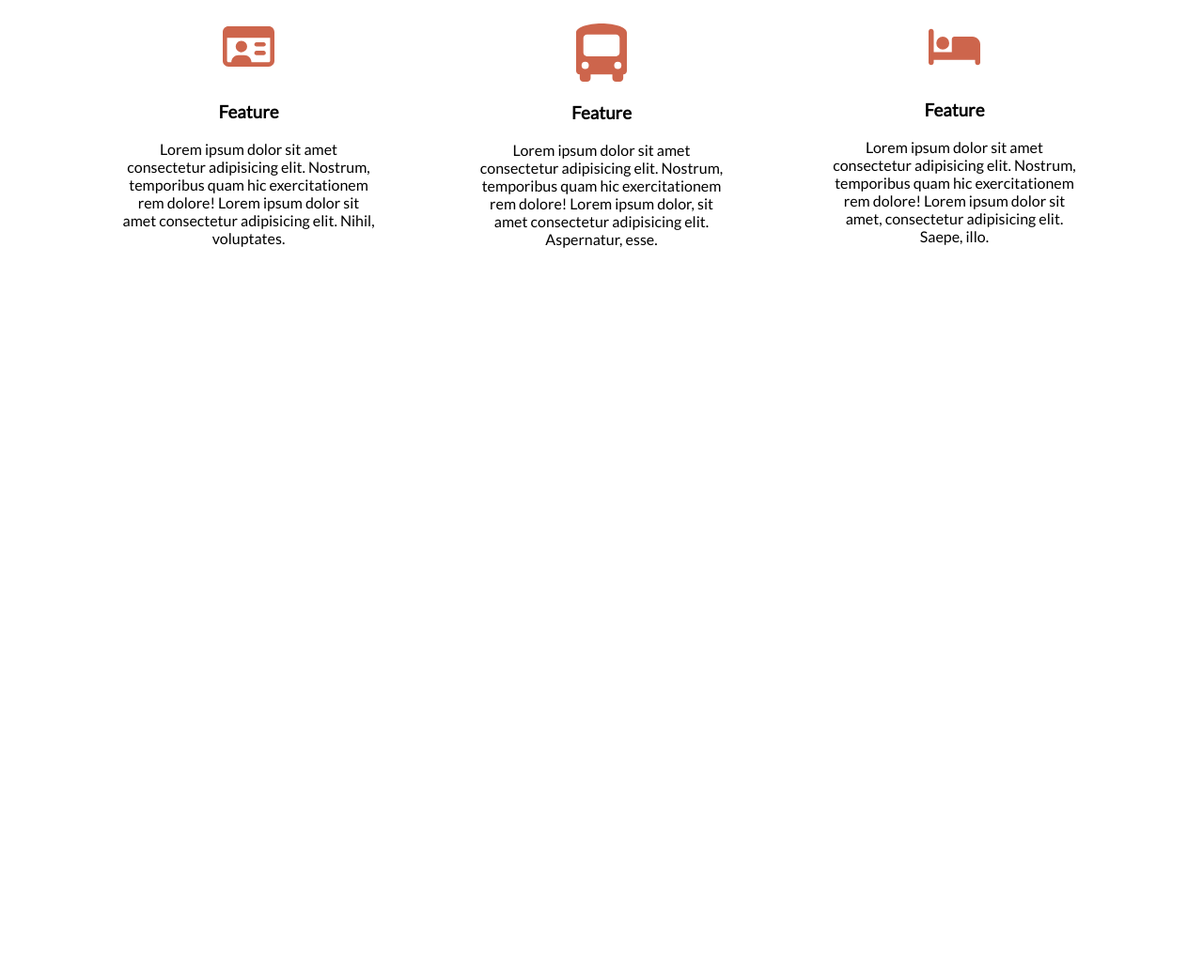
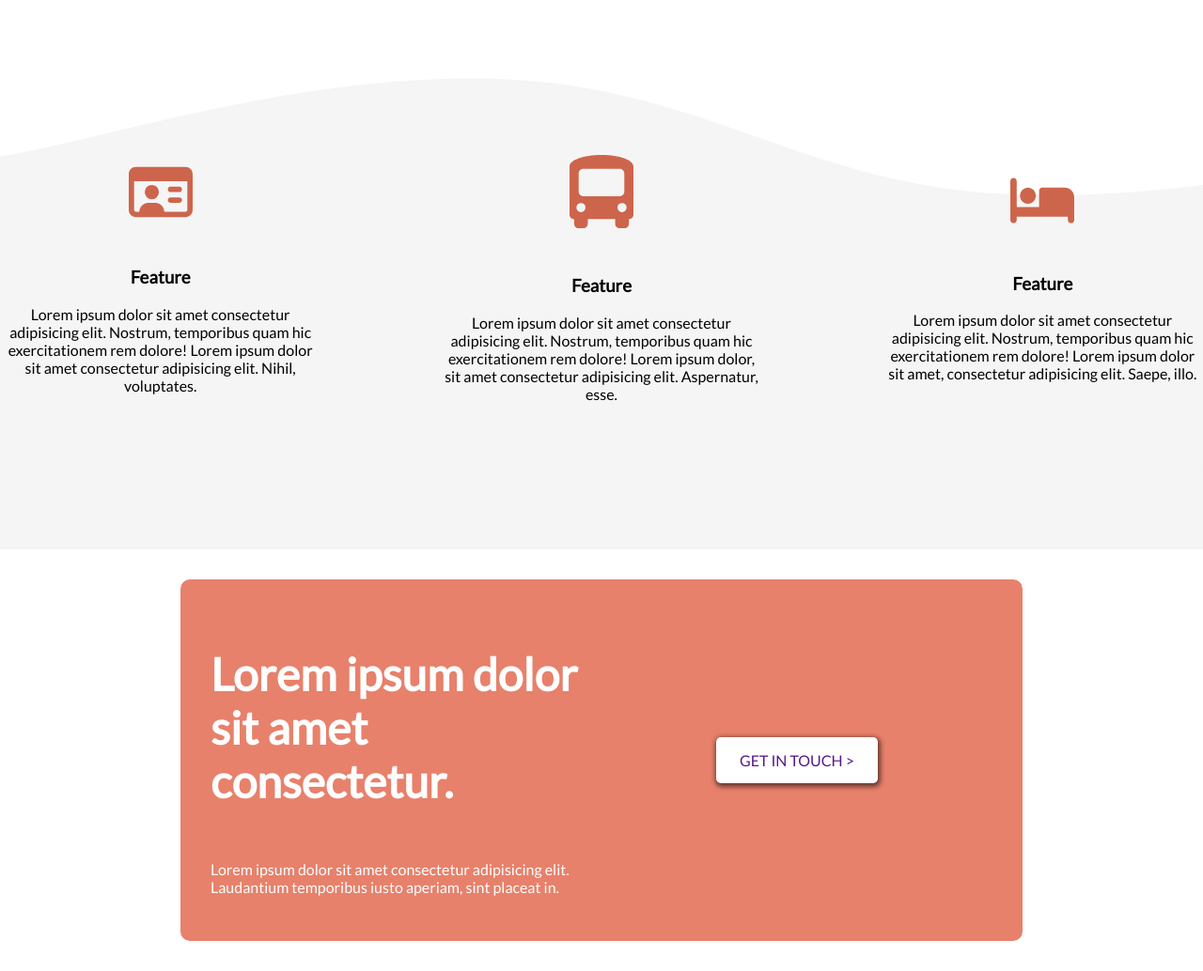
Before and after one commit to Loreshadow/Travel-Together, a website: page index.html in a window 1280 px wide. Shown: the part 1420-2454 px from the top of the page at 94% size. Before the commit the page ends 1700 px from the top, so only its background shows below. Drawn offline with Linux system fonts and the light colour scheme; files whose address does not match are found by name.

Commit message:
added features background

```diff
--- a/assets/scss/component/_cta.scss
+++ b/assets/scss/component/_cta.scss
@@ -5,7 +5,7 @@
 .cta {
     background-color: white;
     padding: 10px;
-    border-radius: v.$radius;
+    border-radius: 5px;
     box-shadow: 1px 2px 5px 2px rgba(0, 0, 0, 0.542);
     text-decoration: none;
     text-transform: uppercase;
--- /dev/null
+++ b/assets/scss/layout/footer.scss
@@ -0,0 +1,4 @@
+@use "../abstract/variables" as v;
+@use "../base/typography" as typo;
+@use "../base/base.scss" as base;
+@use "../abstract/mixins.scss" as mixin;
--- /dev/null
+++ b/assets/scss/main/_bottom-banner.scss
@@ -0,0 +1,33 @@
+@use "../abstract/variables" as v;
+@use "../base/typography" as typo;
+@use "../base/base.scss" as base;
+@use "../abstract/mixins.scss" as mixin;
+
+#bottom-banner {
+    display: flex;
+    justify-content: flex-start;
+    margin: 2.5% auto;
+    padding: 2.5%;
+    width: 70%;
+    background-color: #E7816B;
+    border-radius: v.$radius;
+    position: relative;
+
+    .banner-content {
+        display: flex;
+        flex-direction: column;
+        align-items: center;
+        width: 50%;
+        color: white;
+    }
+    .bottom-banner-cta {
+        display: flex;
+        flex-direction: column;
+        justify-content: center;
+        margin: 0 auto;
+
+        a {
+            padding: 15px 25px;
+        }
+    }
+}
--- a/assets/scss/main/_features.scss
+++ b/assets/scss/main/_features.scss
@@ -7,9 +7,12 @@
 .features-container {
     display: flex;
     justify-content: center;
-    width: 80%;
+    width: 100%;
     margin: 0 auto;
     gap: 10%;
+    background-image: url(../svg/wave.svg);
+    background-size: cover;
+    height: 70vh;
 }
 
 .features-heading {
--- a/assets/scss/style.scss
+++ b/assets/scss/style.scss
@@ -16,3 +16,4 @@
 @use "main/banner";
 @use "main/services";
 @use "main/features";
+@use "main/_bottom-banner.scss";
--- a/index.html
+++ b/index.html
@@ -98,6 +98,17 @@
             </div>
         </div>
     </section>
+    <footer>
+        <section id="bottom-banner">
+            <div class="banner-content">
+                <h1>Lorem ipsum dolor sit amet consectetur.</h1>
+                <p>Lorem ipsum dolor sit amet consectetur adipisicing elit. Laudantium temporibus iusto aperiam, sint placeat in.</p>
+            </div>
+            <div class="bottom-banner-cta">
+                <a href="" class="cta">GET IN TOUCH ></a>
+            </div>
+        </section>
+    </footer>
    </main>
 </body>
 </html>
```
Also changed, not shown: assets/css/layout/footer.css (added), assets/css/style.css, assets/svg/wave.svg (renamed from assets/img/img/wave.svg), 2 other files.
